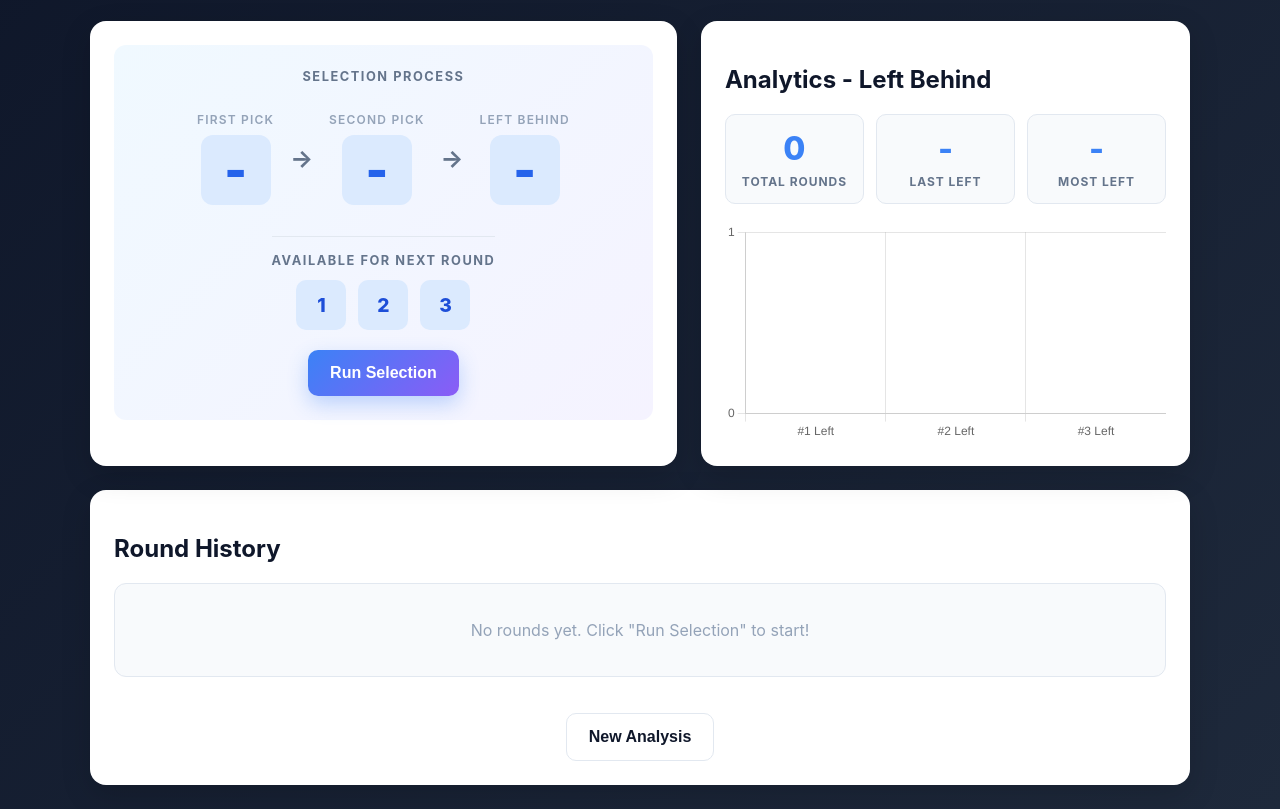
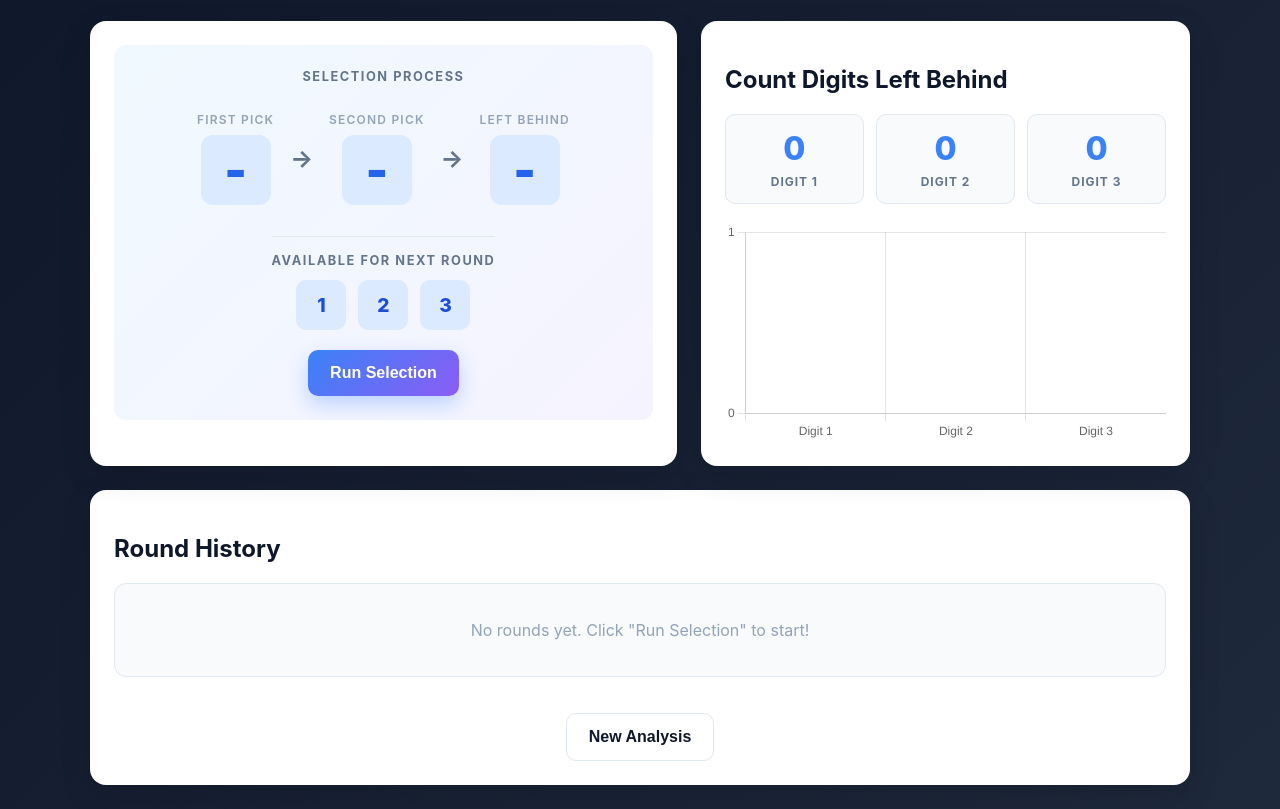
Before and after one commit to Vladlan/random-number-generator, a plain HTML site: page selector.html in a window 1280 px wide. Shown: the part 74-883 px from the top of the page. Drawn offline with nearby package versions, Linux system fonts and the light colour scheme.

Commit message:
Simplify analytics to show only count of digits left behind

```diff
--- a/selector.html
+++ b/selector.html
@@ -332,19 +332,19 @@
       </div>
 
       <div class="card">
-        <h2>Analytics - Left Behind</h2>
-        <div class="stats-grid">
+        <h2>Count Digits Left Behind</h2>
+        <div class="stats-grid" id="leftBehindStats">
           <div class="stat-card">
-            <span class="stat-value" id="totalRounds">0</span>
-            <span class="stat-label">Total Rounds</span>
+            <span class="stat-value" id="count1">0</span>
+            <span class="stat-label">Digit 1</span>
           </div>
           <div class="stat-card">
-            <span class="stat-value" id="currentLeft">-</span>
-            <span class="stat-label">Last Left</span>
+            <span class="stat-value" id="count2">0</span>
+            <span class="stat-label">Digit 2</span>
           </div>
           <div class="stat-card">
-            <span class="stat-value" id="mostLeft">-</span>
-            <span class="stat-label">Most Left</span>
+            <span class="stat-value" id="count3">0</span>
+            <span class="stat-label">Digit 3</span>
           </div>
         </div>
         <div class="chart-wrap"><canvas id="leftChart"></canvas></div>
@@ -495,20 +495,10 @@
       const leftCounts = { 1: 0, 2: 0, 3: 0 };
       rounds.forEach(r => leftCounts[r.left]++);
 
-      document.getElementById('totalRounds').textContent = rounds.length;
-
-      if (rounds.length > 0) {
-        document.getElementById('currentLeft').textContent = rounds[rounds.length - 1].left;
-      } else {
-        document.getElementById('currentLeft').textContent = '-';
-      }
-
-      // Find most left behind
-      const mostLeftNum = Object.keys(leftCounts).reduce((a, b) =>
-        leftCounts[a] > leftCounts[b] ? a : b
-      );
-      const mostLeftCount = leftCounts[mostLeftNum];
-      document.getElementById('mostLeft').textContent = mostLeftCount > 0 ? mostLeftNum : '-';
+      // Update count values
+      document.getElementById('count1').textContent = leftCounts[1];
+      document.getElementById('count2').textContent = leftCounts[2];
+      document.getElementById('count3').textContent = leftCounts[3];
 
       const ctx = document.getElementById('leftChart');
       if (!ctx) return;
@@ -521,7 +511,7 @@
         chart = new Chart(ctx, {
           type: 'bar',
           data: {
-            labels: ['#1 Left', '#2 Left', '#3 Left'],
+            labels: ['Digit 1', 'Digit 2', 'Digit 3'],
             datasets: [{
               label: 'Times Left Behind',
               data,
```
